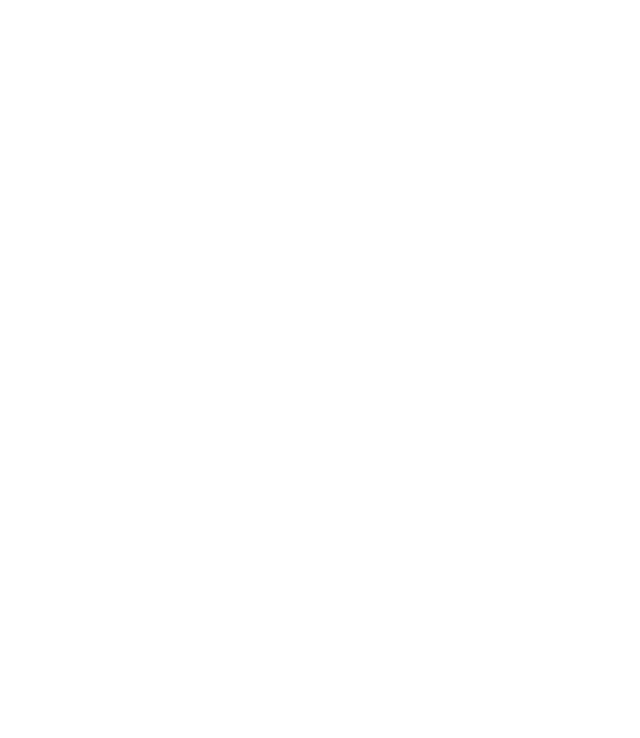
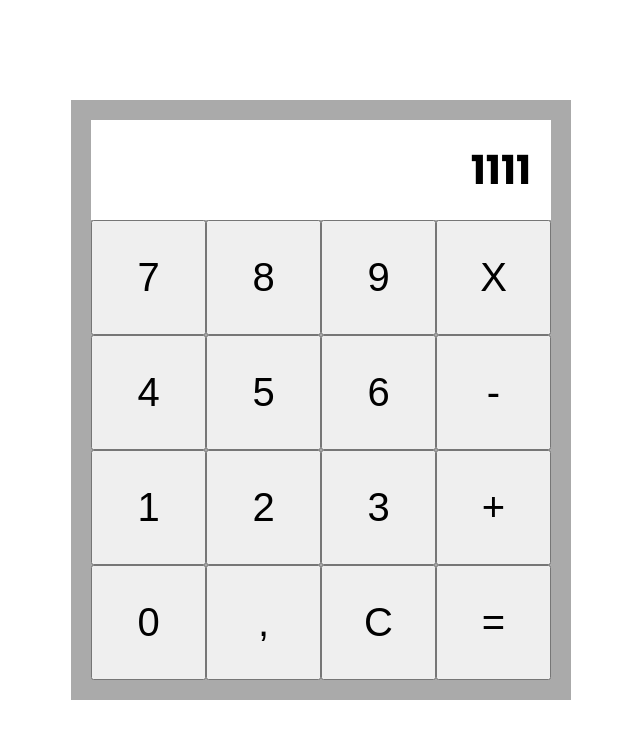
Before and after one commit to prefislt/odin-calculator, a plain HTML site: page index.html in a window 1280 px wide. Shown: the whole page, without its empty margins (319-959 px from the left). Drawn offline with Linux system fonts and the light colour scheme.

Commit message:
Create calculator GUI

```diff
--- a/css/main.scss
+++ b/css/main.scss
@@ -8,3 +8,47 @@
 body {
     font-family: 'Poppins', sans-serif;
 }
+
+.container {
+    display: flex;
+    justify-content: center;
+    align-items: center;
+    height: 100vh;
+
+    .calculator {
+        display: flex;
+        flex-direction: column;
+        background-color: rgb(170, 170, 170);
+        width: 500px;
+        height: 600px;
+        padding: 20px;
+        box-sizing: border-box;
+
+        .display {
+            display: flex;
+            width: 100%;
+            height: 100px;
+            padding: 20px;
+            font-weight: 700;
+            font-size: 30pt;
+            background-color: white;
+            justify-content: right;
+            align-items: center;
+            box-sizing: border-box;
+        }
+
+        .buttons {
+            display: grid;
+            grid-template-columns: repeat(4, 1fr);
+            grid-template-rows: repeat(4, 1fr);
+            height: 100%;
+
+            button {
+                display: flex;
+                justify-content: center;
+                align-items: center;
+                font-size: 30pt;
+            }
+        }
+    }
+}
--- a/index.html
+++ b/index.html
@@ -8,7 +8,31 @@
     <link rel="stylesheet" href="./css/main.css">
 </head>
 <body>
-
+    <div class="container">
+        <div class="calculator">
+            <div class="display">
+                1111
+            </div>
+            <div class="buttons">
+                <button>7</button>
+                <button>8</button>
+                <button>9</button>
+                <button>X</button>
+                <button>4</button>
+                <button>5</button>
+                <button>6</button>
+                <button>-</button>
+                <button>1</button>
+                <button>2</button>
+                <button>3</button>
+                <button>+</button>
+                <button>0</button>
+                <button>,</button>
+                <button>C</button>
+                <button>=</button>
+            </div>
+        </div>
+    </div>
 </body>
 </html>
 
```
Also changed, not shown: css/main.css, 1 other file.
